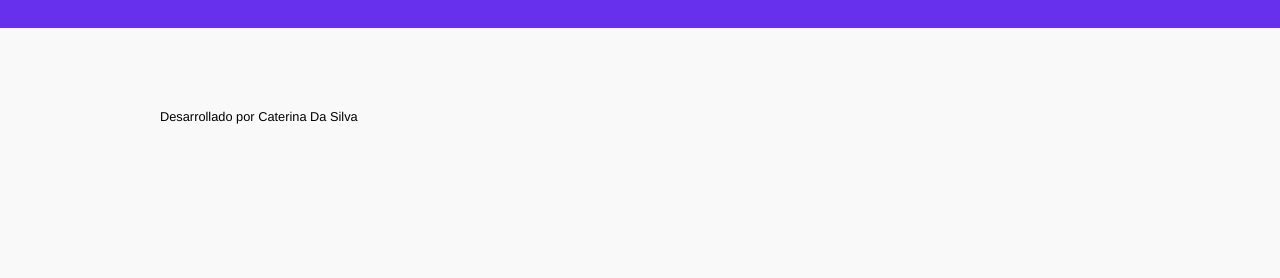
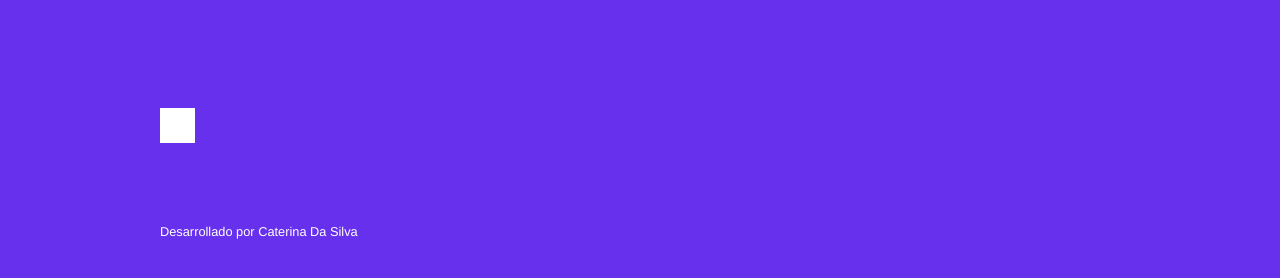
Before and after one commit to caterinadasilva/menu-jquery, a plain HTML site: page index.html in a window 1280 px wide. Shown: the part 132-410 px from the top of the page. Drawn offline with nearby package versions, Linux system fonts and the light colour scheme.

Commit message:
ejercicio finalizado

```diff
--- a/assets/css/style.css
+++ b/assets/css/style.css
@@ -31,7 +31,7 @@ display: block;
 body {
 line-height: 1;
 font-family: 'Raleway', Helvetica, Arial, sans-serif;
-background-color: #f9f9f9;
+background-color: #6730EC;
 }
 ol, ul {
 list-style: none;
@@ -52,7 +52,7 @@ border-spacing: 0;
 /* ESTILOS BÁSICOS */
 .container {
 display: block;
-width: 100%;
+width: 95%;
 max-width: 960px;
 margin: 0 auto;
 }
@@ -152,6 +152,7 @@ width: 100%;
 margin: 5em 0 0;
 padding: 0 0 2em;
 overflow: hidden;
+color: #fff;
 }
 /*INPUT CHECK*/
 input[type|=check] {
@@ -171,3 +172,43 @@ margin: 0;
 }
 
 /* Especial */
+.menu {
+	background-color: #fff;
+	width: 10em;
+	overflow: hidden;
+	height: 0;
+	transition: .5s ease all;
+}
+.menu li {
+	list-style: none;
+	padding: .5em 1em;
+}
+.menu a {
+	text-decoration: none;
+	color: #333;
+}
+.menu a:hover {
+	color: #f20256;
+}
+.open-hide {
+	background-color: #fff;
+	width: 35px;
+	height: 35px;
+	display: block;
+	background-image: url("../img/");
+	background-repeat: no-repeat;
+	background-position: center center;
+	-webkit-background-size: 25px;
+	background-size: 25px;
+	text-indent: -9999em;
+}
+.open-hide:hover {
+	cursor: pointer;
+}
+.show {
+	background-image: url("../img/");
+	background-size: 15px;
+}
+.show + .menu {
+	height: 100px;
+}
--- a/assets/js/script.js
+++ b/assets/js/script.js
@@ -0,0 +1,5 @@
+$(document).ready(function() {
+	$("#open-hide").click(function() {
+		$(this).toggleClass("show");
+	});
+});
--- a/index.html
+++ b/index.html
@@ -18,10 +18,15 @@
 		</div>
 	</div>
 </header>
-<section id="" >
+<section>
 	<div class="container">
 		<div class="row">
-
+			<a class="open-hide" id="open-hide"></a>
+			<ul id="menu" class="menu">
+				<li><a href="">Inicio</a></li>
+				<li><a href="">Portfolio</a></li>
+				<li><a href="">Contacto</a></li>
+			</ul>
 		</div>
 	</div>
 </section>
@@ -32,5 +37,8 @@
 		</div>
 	</div>
 </footer>
+<script src="https://ajax.googleapis.com/ajax/libs/jquery/3.2.1/jquery.min.js">
+</script>
+<script src="assets/js/script.js"></script>
 </body>
 </html>
```
